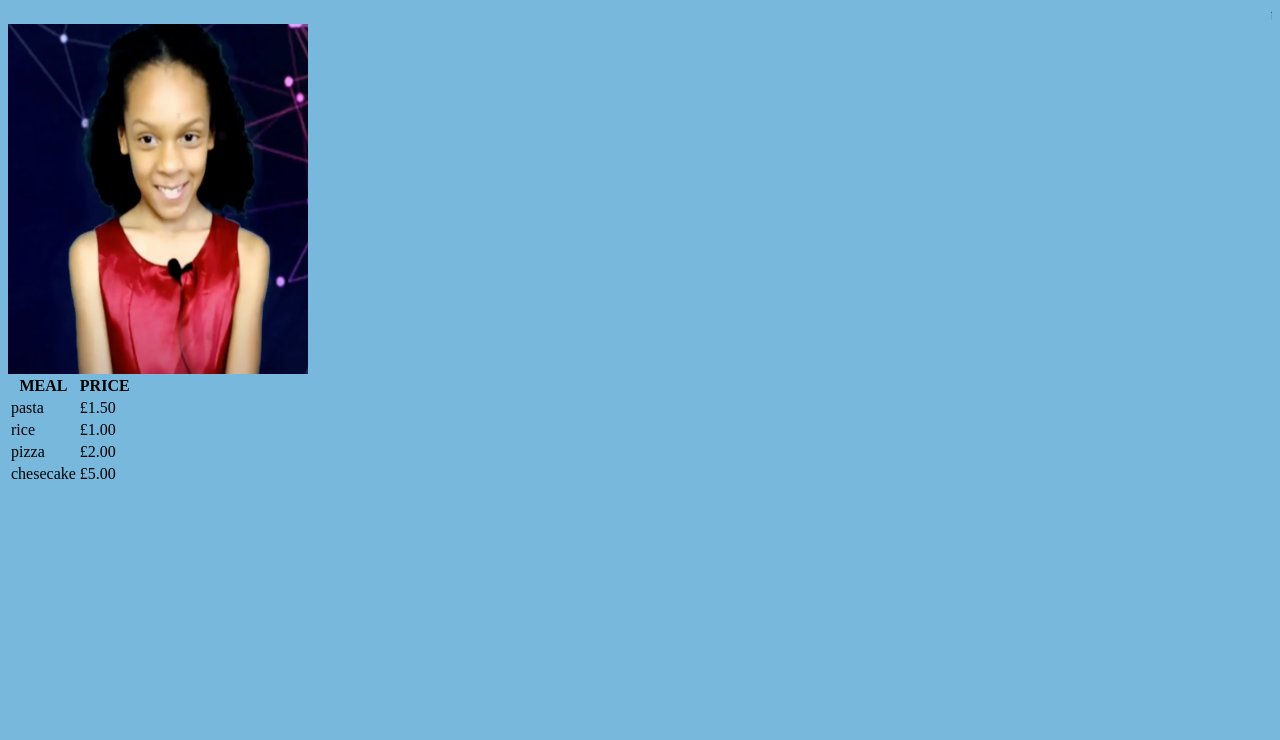
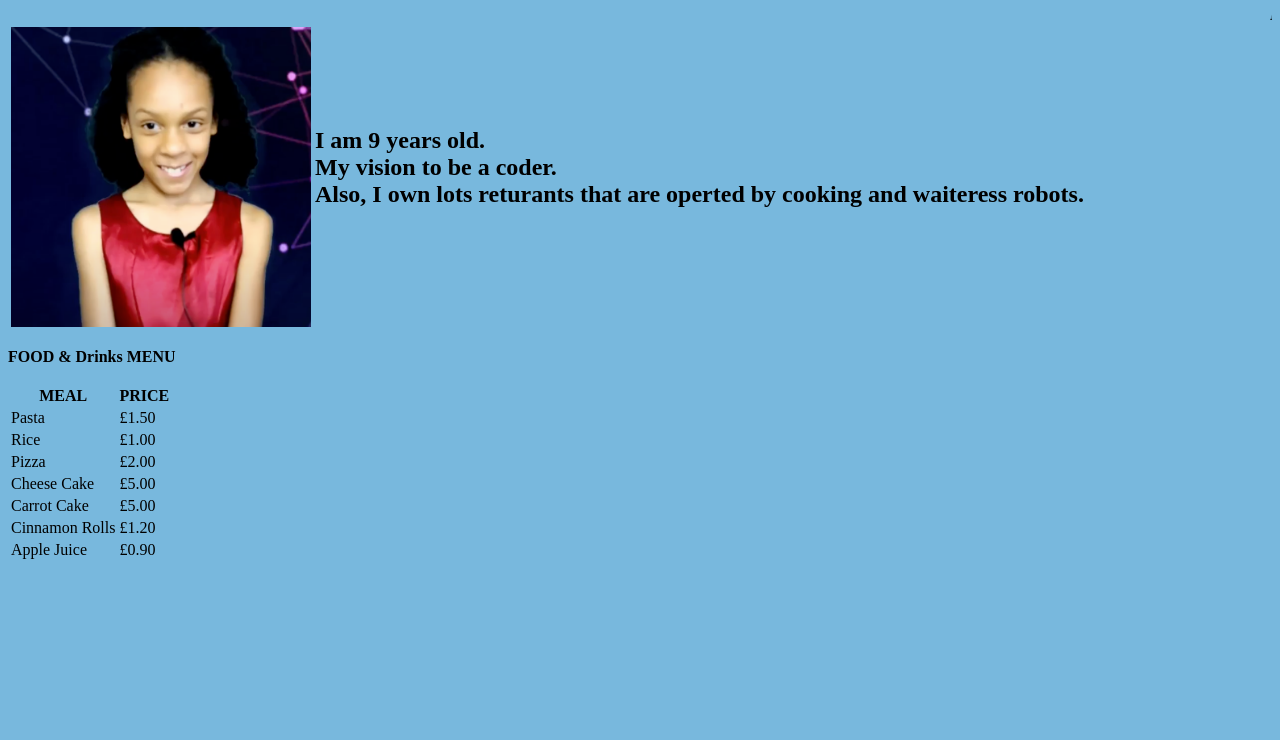
Before and after one commit to iogbole/naomi, a plain HTML site: page index.html in a window 1280 px wide. Shown: the part 60-800 px from the top of the page. Drawn offline with Linux system fonts and the light colour scheme.

Commit message:
html tut

```diff
--- a/index.html
+++ b/index.html
@@ -2,10 +2,29 @@
 <title>Naomi</title>
 <body bgcolor="#78B8DD">
 
-     <h1 style="color: azure;">Welcome to Naomi's resturant</h1>
-     <marquee> this is Naomi's reciepie website</marquee>
-      <img src="img/naomi.png" alt="Naomi's picture" width="300" height="350">
+     <h1 style="color: azure;">Welcome to Naomi's Resturant</h1>
+     <marquee> About Namoi Ogbole</marquee>
+     <table>
+       <tr>
+       <td>
+            <img src="img/naomi.png" alt="Naomi's picture" width="300" height="300">
 
+       </td>
+       <td>
+             <h2>
+                   I am 9 years old. <br> My vision to be a coder. <br> Also, I own lots returants that are operted by cooking and waiteress robots.
+
+             </h2>
+       </td>
+
+       </tr>
+
+     </table>
+
+  <br>
+  <b>FOOD & Drinks MENU</b>
+  <br>
+  <br>
       <table>
        <tr>
       <th>MEAL</th>
@@ -13,24 +32,39 @@
        </tr>
 
        <tr>
-             <td>pasta</td>
+             <td>Pasta</td>
              <td>£1.50</td>
        </tr>
 
        <tr>
-            <td>rice</td>
+            <td>Rice</td>
             <td>£1.00</td>
       </tr>
 
       <tr>
-            <td>pizza</td>
+            <td>Pizza</td>
             <td>£2.00</td>
       </tr>
 
       <tr>
-            <td>chesecake</td>
+            <td>Cheese Cake</td>
             <td>£5.00</td>
       </tr>
+      <tr>
+            <td>Carrot Cake</td>
+            <td>£5.00</td>
+      </tr>
+
+      <tr>
+            <td>Cinnamon Rolls</td>
+            <td>£1.20</td>
+      </tr>
+
+      <tr>
+            <td>Apple Juice</td>
+            <td>£0.90</td>
+      </tr>
+
     </table>
 </body>
 </html>
```
Also changed, not shown: 1 other file.
